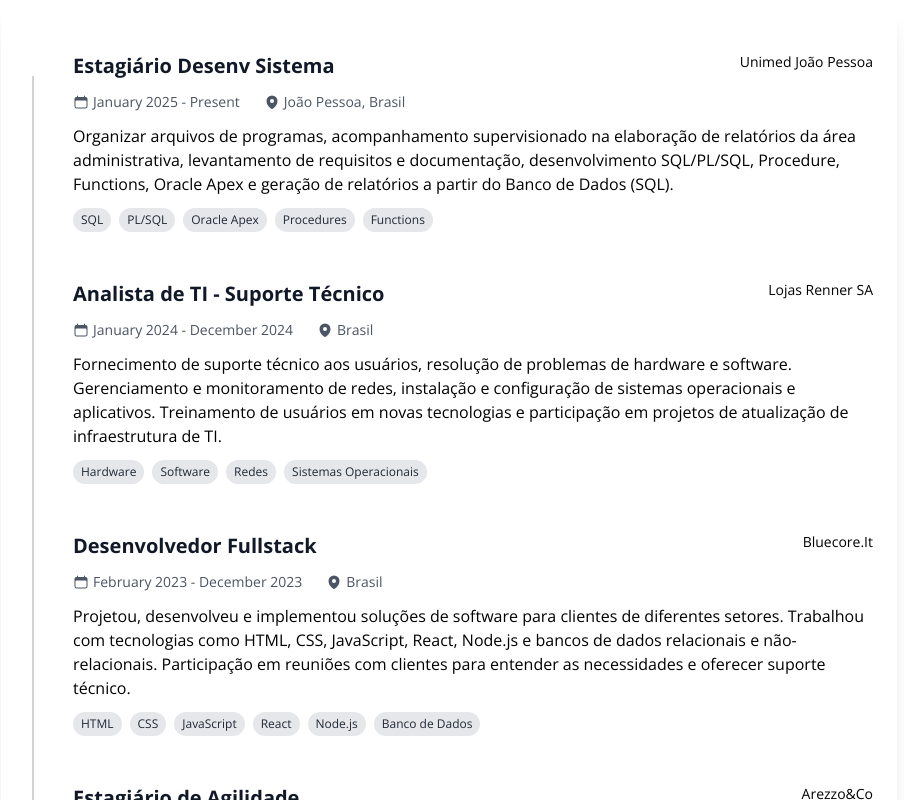
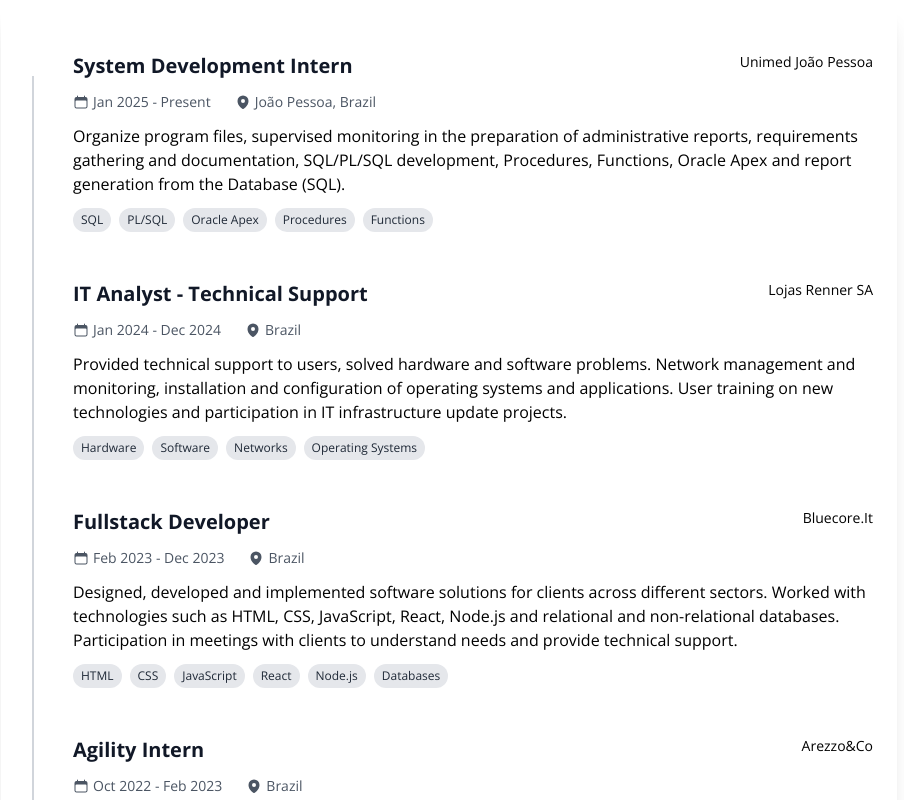
Before and after one commit to KennethDornelles/react-portfolio, a React (Vite) app: page / in a window 1280 px wide. Shown: the part 4660-5460 px from the top of the page, without its empty margins (191-1095 px from the left). Built offline with nearby package versions, Linux system fonts and the light colour scheme; no server answers.

Commit message:
fix: resume translation corrected

```diff
--- a/src/components/Hero.tsx
+++ b/src/components/Hero.tsx
@@ -39,7 +39,7 @@
               </a>
               <span className="italic text-gray-500">{t('hero.or')}</span>
               <a
-                href="https://drive.google.com/file/d/1p860Bp2bdLL2nA4wnR5o9SMsrpH8-w-o/view?usp=drive_link"
+                href="https://drive.google.com/file/d/1Bq6TSWhhbB3aHTy6Ps-fzFnK8zTJjCbK/view?usp=drive_link"
                 target="_blank"
                 rel="noopener noreferrer"
                 className="button flex items-center gap-2 bg-white px-4 py-2 rounded-lg text-gray-600 hover:text-gray-900 transition-colors"
--- a/src/components/Resume.tsx
+++ b/src/components/Resume.tsx
@@ -7,87 +7,114 @@
 import { HiAcademicCap, HiBriefcase, HiDocumentText } from 'react-icons/hi2';
 import { Education, Experience } from '../types/resume';
 
-// Import your actual resume PDF
-import resumePdf from '../assets/KENNETH_OLUSEGUN.pdf';
+// Import your actual resume PDF - Corrected filename
+import resumePdf from '../assets/KENNETH OLUSEGUN.pdf';
 
 const Resume: React.FC = () => {
   const { t } = useTranslation();
   const [activeTab, setActiveTab] = useState<'experience' | 'education'>('experience');
 
-  // Dados reais do currículo
+  // Dados do currículo usando sistema de tradução
   const experiences: Experience[] = [
     {
       id: 'exp1',
-      company: 'Unimed João Pessoa',
-      position: 'Estagiário Desenv Sistema',
-      startDate: 'January 2025',
+      company: t('resume.experience.company1'),
+      position: t('resume.experience.position1'),
+      startDate: t('resume.experience.startDate1'),
       endDate: null,
-      description: 'Organizar arquivos de programas, acompanhamento supervisionado na elaboração de relatórios da área administrativa, levantamento de requisitos e documentação, desenvolvimento SQL/PL/SQL, Procedure, Functions, Oracle Apex e geração de relatórios a partir do Banco de Dados (SQL).',
-      location: 'João Pessoa, Brasil',
-      technologies: ['SQL', 'PL/SQL', 'Oracle Apex', 'Procedures', 'Functions']
+      description: t('resume.experience.description1'),
+      location: t('resume.experience.location1'),
+      technologies: [
+        t('resume.experience.technology1.1'),
+        t('resume.experience.technology1.2'),
+        t('resume.experience.technology1.3'),
+        t('resume.experience.technology1.4'),
+        t('resume.experience.technology1.5')
+      ]
     },
     {
       id: 'exp2',
-      company: 'Lojas Renner SA',
-      position: 'Analista de TI - Suporte Técnico',
-      startDate: 'January 2024',
-      endDate: 'December 2024',
-      description: 'Fornecimento de suporte técnico aos usuários, resolução de problemas de hardware e software. Gerenciamento e monitoramento de redes, instalação e configuração de sistemas operacionais e aplicativos. Treinamento de usuários em novas tecnologias e participação em projetos de atualização de infraestrutura de TI.',
-      location: 'Brasil',
-      technologies: ['Hardware', 'Software', 'Redes', 'Sistemas Operacionais']
+      company: t('resume.experience.company2'),
+      position: t('resume.experience.position2'),
+      startDate: t('resume.experience.startDate2'),
+      endDate: t('resume.experience.endDate2'),
+      description: t('resume.experience.description2'),
+      location: t('resume.experience.location2'),
+      technologies: [
+        t('resume.experience.technology2.1'),
+        t('resume.experience.technology2.2'),
+        t('resume.experience.technology2.3'),
+        t('resume.experience.technology2.4')
+      ]
     },
     {
       id: 'exp3',
-      company: 'Bluecore.It',
-      position: 'Desenvolvedor Fullstack',
-      startDate: 'February 2023',
-      endDate: 'December 2023',
-      description: 'Projetou, desenvolveu e implementou soluções de software para clientes de diferentes setores. Trabalhou com tecnologias como HTML, CSS, JavaScript, React, Node.js e bancos de dados relacionais e não-relacionais. Participação em reuniões com clientes para entender as necessidades e oferecer suporte técnico.',
-      location: 'Brasil',
-      technologies: ['HTML', 'CSS', 'JavaScript', 'React', 'Node.js', 'Banco de Dados']
+      company: t('resume.experience.company3'),
+      position: t('resume.experience.position3'),
+      startDate: t('resume.experience.startDate3'),
+      endDate: t('resume.experience.endDate3'),
+      description: t('resume.experience.description3'),
+      location: t('resume.experience.location3'),
+      technologies: [
+        t('resume.experience.technology3.1'),
+        t('resume.experience.technology3.2'),
+        t('resume.experience.technology3.3'),
+        t('resume.experience.technology3.4'),
+        t('resume.experience.technology3.5'),
+        t('resume.experience.technology3.6')
+      ]
     },
     {
       id: 'exp4',
-      company: 'Arezzo&Co',
-      position: 'Estagiário de Agilidade',
-      startDate: 'October 2022',
-      endDate: 'February 2023',
-      description: 'Auxiliou na implementação de metodologias ágeis, participando de reuniões e treinamentos sobre Scrum e Kanban. Criação e manutenção de quadros Kanban, suporte à equipe na resolução de impedimentos e trabalho sob prazos apertados.',
-      location: 'Brasil',
-      technologies: ['Scrum', 'Kanban', 'Metodologias Ágeis']
+      company: t('resume.experience.company4'),
+      position: t('resume.experience.position4'),
+      startDate: t('resume.experience.startDate4'),
+      endDate: t('resume.experience.endDate4'),
+      description: t('resume.experience.description4'),
+      location: t('resume.experience.location4'),
+      technologies: [
+        t('resume.experience.technology4.1'),
+        t('resume.experience.technology4.2'),
+        t('resume.experience.technology4.3')
+      ]
     },
     {
       id: 'exp5',
-      company: 'PurpleCats',
-      position: 'Desenvolvedor Backend',
-      startDate: 'March 2022',
-      endDate: 'December 2023',
-      description: 'Projetou e implementou soluções de software escaláveis e de alta qualidade. Desenvolveu e manteve sistemas de gerenciamento de conteúdo, APIs e aplicativos web. Participação em testes e depuração de código para garantir a qualidade final.',
-      location: 'Brasil',
-      technologies: ['Backend', 'APIs', 'Desenvolvimento Web', 'Testes']
+      company: t('resume.experience.company5'),
+      position: t('resume.experience.position5'),
+      startDate: t('resume.experience.startDate5'),
+      endDate: t('resume.experience.endDate5'),
+      description: t('resume.experience.description5'),
+      location: t('resume.experience.location5'),
+      technologies: [
+        t('resume.experience.technology5.1'),
+        t('resume.experience.technology5.2'),
+        t('resume.experience.technology5.3'),
+        t('resume.experience.technology5.4')
+      ]
     }
   ];
 
   const educations: Education[] = [
     {
       id: 'edu1',
-      institution: 'Unicesumar',
-      degree: 'Bacharel',
-      field: 'Engenharia de Software',
-      startDate: 'January 2024',
+      institution: t('resume.education.institution1'),
+      degree: t('resume.education.degree1'),
+      field: t('resume.education.field1'),
+      startDate: t('resume.education.startDate1'),
       endDate: null,
-      description: 'Cursando Engenharia de Software.',
-      location: 'Brasil'
+      description: t('resume.education.description1'),
+      location: t('resume.education.location1')
     },
     {
       id: 'edu2',
-      institution: 'Multivix',
-      degree: 'Tecnólogo',
-      field: 'Análise e Desenvolvimento de Sistemas',
-      startDate: 'January 2024',
+      institution: t('resume.education.institution2'),
+      degree: t('resume.education.degree2'),
+      field: t('resume.education.field2'),
+      startDate: t('resume.education.startDate2'),
       endDate: null,
-      description: 'Cursando Análise e Desenvolvimento de Sistemas.',
-      location: 'Brasil'
+      description: t('resume.education.description2'),
+      location: t('resume.education.location2')
     }
   ];
 
@@ -174,8 +201,8 @@
               type="button"
               onClick={() => setActiveTab('experience')}
               className={`inline-flex items-center gap-2 px-4 py-3 rounded-l-lg ${activeTab === 'experience'
-                  ? 'bg-primary-600 text-white'
-                  : 'bg-gray-100 dark:bg-gray-800 text-gray-700 dark:text-gray-300 hover:bg-gray-200 dark:hover:bg-gray-700'
+                ? 'bg-primary-600 text-white'
+                : 'bg-gray-100 dark:bg-gray-800 text-gray-700 dark:text-gray-300 hover:bg-gray-200 dark:hover:bg-gray-700'
                 }`}
             >
               <HiBriefcase className="h-5 w-5" />
@@ -185,8 +212,8 @@
               type="button"
               onClick={() => setActiveTab('education')}
               className={`inline-flex items-center gap-2 px-4 py-3 rounded-r-lg ${activeTab === 'education'
-                  ? 'bg-primary-600 text-white'
-                  : 'bg-gray-100 dark:bg-gray-800 text-gray-700 dark:text-gray-300 hover:bg-gray-200 dark:hover:bg-gray-700'
+                ? 'bg-primary-600 text-white'
+                : 'bg-gray-100 dark:bg-gray-800 text-gray-700 dark:text-gray-300 hover:bg-gray-200 dark:hover:bg-gray-700'
                 }`}
             >
               <HiAcademicCap className="h-5 w-5" />
@@ -240,7 +267,7 @@
               </p>
               <a
                 href={resumePdf}
-                download="Kenneth_Olusegun_Resume.pdf"
+                download="KENNETH_OLUSEGUN.pdf"
                 className="inline-flex items-center px-4 py-2 bg-primary-600 hover:bg-primary-700 text-white rounded-md transition-colors"
               >
                 {t('resume.downloadButton')}
--- a/src/i18n/locales/en-US.ts
+++ b/src/i18n/locales/en-US.ts
@@ -94,18 +94,52 @@
     "resume.experience.endDate1": "Present",
     "resume.experience.description1": "Organize program files, supervised monitoring in the preparation of administrative reports, requirements gathering and documentation, SQL/PL/SQL development, Procedures, Functions, Oracle Apex and report generation from the Database (SQL).",
     "resume.experience.location1": "João Pessoa, Brazil",
+    "resume.experience.technology1.1": "SQL",
+    "resume.experience.technology1.2": "PL/SQL",
+    "resume.experience.technology1.3": "Oracle Apex",
+    "resume.experience.technology1.4": "Procedures",
+    "resume.experience.technology1.5": "Functions",
     "resume.experience.company2": "Lojas Renner SA",
     "resume.experience.position2": "IT Analyst - Technical Support",
     "resume.experience.startDate2": "Jan 2024",
     "resume.experience.endDate2": "Dec 2024",
     "resume.experience.description2": "Provided technical support to users, solved hardware and software problems. Network management and monitoring, installation and configuration of operating systems and applications. User training on new technologies and participation in IT infrastructure update projects.",
     "resume.experience.location2": "Brazil",
+    "resume.experience.technology2.1": "Hardware",
+    "resume.experience.technology2.2": "Software",
+    "resume.experience.technology2.3": "Networks",
+    "resume.experience.technology2.4": "Operating Systems",
     "resume.experience.company3": "Bluecore.It",
     "resume.experience.position3": "Fullstack Developer",
     "resume.experience.startDate3": "Feb 2023",
     "resume.experience.endDate3": "Dec 2023",
     "resume.experience.description3": "Designed, developed and implemented software solutions for clients across different sectors. Worked with technologies such as HTML, CSS, JavaScript, React, Node.js and relational and non-relational databases. Participation in meetings with clients to understand needs and provide technical support.",
     "resume.experience.location3": "Brazil",
+    "resume.experience.technology3.1": "HTML",
+    "resume.experience.technology3.2": "CSS",
+    "resume.experience.technology3.3": "JavaScript",
+    "resume.experience.technology3.4": "React",
+    "resume.experience.technology3.5": "Node.js",
+    "resume.experience.technology3.6": "Databases",
+    "resume.experience.company4": "Arezzo&Co",
+    "resume.experience.position4": "Agility Intern",
+    "resume.experience.startDate4": "Oct 2022",
+    "resume.experience.endDate4": "Feb 2023",
+    "resume.experience.description4": "Assisted in the implementation of agile methodologies, participating in meetings and training on Scrum and Kanban. Creation and maintenance of Kanban boards, team support in resolving impediments and working under tight deadlines.",
+    "resume.experience.location4": "Brazil",
+    "resume.experience.technology4.1": "Scrum",
+    "resume.experience.technology4.2": "Kanban",
+    "resume.experience.technology4.3": "Agile Methodologies",
+    "resume.experience.company5": "PurpleCats",
+    "resume.experience.position5": "Backend Developer",
+    "resume.experience.startDate5": "Mar 2022",
+    "resume.experience.endDate5": "Dec 2023",
+    "resume.experience.description5": "Designed and implemented scalable, high-quality software solutions. Developed and maintained content management systems, APIs, and web applications. Participated in code testing and debugging to ensure final quality.",
+    "resume.experience.location5": "Brazil",
+    "resume.experience.technology5.1": "Backend",
+    "resume.experience.technology5.2": "APIs",
+    "resume.experience.technology5.3": "Web Development",
+    "resume.experience.technology5.4": "Testing",
     "resume.education.institution1": "Unicesumar",
     "resume.education.degree1": "Bachelor's Degree",
     "resume.education.field1": "Software Engineering",
--- a/src/i18n/locales/pt-BR.ts
+++ b/src/i18n/locales/pt-BR.ts
@@ -94,32 +94,52 @@
     "resume.experience.endDate1": "Atual",
     "resume.experience.description1": "Organizar arquivos de programas, acompanhamento supervisionado na elaboração de relatórios da área administrativa, levantamento de requisitos e documentação, desenvolvimento SQL/PL/SQL, Procedure, Functions, Oracle Apex e geração de relatórios a partir do Banco de Dados (SQL).",
     "resume.experience.location1": "João Pessoa, Brasil",
+    "resume.experience.technology1.1": "SQL",
+    "resume.experience.technology1.2": "PL/SQL",
+    "resume.experience.technology1.3": "Oracle Apex",
+    "resume.experience.technology1.4": "Procedures",
+    "resume.experience.technology1.5": "Functions",
     "resume.experience.company2": "Lojas Renner SA",
     "resume.experience.position2": "Analista de TI - Suporte Técnico",
     "resume.experience.startDate2": "Jan 2024",
     "resume.experience.endDate2": "Dez 2024",
     "resume.experience.description2": "Fornecimento de suporte técnico aos usuários, resolução de problemas de hardware e software. Gerenciamento e monitoramento de redes, instalação e configuração de sistemas operacionais e aplicativos. Treinamento de usuários em novas tecnologias e participação em projetos de atualização de infraestrutura de TI.",
     "resume.experience.location2": "Brasil",
+    "resume.experience.technology2.1": "Hardware",
+    "resume.experience.technology2.2": "Software",
+    "resume.experience.technology2.3": "Redes",
+    "resume.experience.technology2.4": "Sistemas Operacionais",
     "resume.experience.company3": "Bluecore.It",
     "resume.experience.position3": "Desenvolvedor Fullstack",
     "resume.experience.startDate3": "Fev 2023",
     "resume.experience.endDate3": "Dez 2023",
     "resume.experience.description3": "Projetou, desenvolveu e implementou soluções de software para clientes de diferentes setores. Trabalhou com tecnologias como HTML, CSS, JavaScript, React, Node.js e bancos de dados relacionais e não-relacionais. Participação em reuniões com clientes para entender as necessidades e oferecer suporte técnico.",
     "resume.experience.location3": "Brasil",
-    "resume.education.institution1": "Unicesumar",
-    "resume.education.degree1": "Bacharel",
-    "resume.education.field1": "Engenharia de Software",
-    "resume.education.startDate1": "Jan 2024",
-    "resume.education.endDate1": "Atual",
-    "resume.education.description1": "Cursando Engenharia de Software.",
-    "resume.education.location1": "Brasil",
-    "resume.education.institution2": "Multivix",
-    "resume.education.degree2": "Tecnólogo",
-    "resume.education.field2": "Análise e Desenvolvimento de Sistemas",
-    "resume.education.startDate2": "Jan 2024",
-    "resume.education.endDate2": "Atual",
-    "resume.education.description2": "Cursando Análise e Desenvolvimento de Sistemas.",
-    "resume.education.location2": "Brasil",
+    "resume.experience.technology3.1": "HTML",
+    "resume.experience.technology3.2": "CSS",
+    "resume.experience.technology3.3": "JavaScript",
+    "resume.experience.technology3.4": "React",
+    "resume.experience.technology3.5": "Node.js",
+    "resume.experience.technology3.6": "Banco de Dados",
+    "resume.experience.company4": "Arezzo&Co",
+    "resume.experience.position4": "Estagiário de Agilidade",
+    "resume.experience.startDate4": "Out 2022",
+    "resume.experience.endDate4": "Fev 2023",
+    "resume.experience.description4": "Auxiliou na implementação de metodologias ágeis, participando de reuniões e treinamentos sobre Scrum e Kanban. Criação e manutenção de quadros Kanban, suporte à equipe na resolução de impedimentos e trabalho sob prazos apertados.",
+    "resume.experience.location4": "Brasil",
+    "resume.experience.technology4.1": "Scrum",
+    "resume.experience.technology4.2": "Kanban",
+    "resume.experience.technology4.3": "Metodologias Ágeis",
+    "resume.experience.company5": "PurpleCats",
+    "resume.experience.position5": "Desenvolvedor Backend",
+    "resume.experience.startDate5": "Mar 2022",
+    "resume.experience.endDate5": "Dez 2023",
+    "resume.experience.description5": "Projetou e implementou soluções de software escaláveis e de alta qualidade. Desenvolveu e manteve sistemas de gerenciamento de conteúdo, APIs e aplicativos web. Participação em testes e depuração de código para garantir a qualidade final.",
+    "resume.experience.location5": "Brasil",
+    "resume.experience.technology5.1": "Backend",
+    "resume.experience.technology5.2": "APIs",
+    "resume.experience.technology5.3": "Desenvolvimento Web",
+    "resume.experience.technology5.4": "Testes",
 
     // Testimonials section
     "testimonials.title": "Depoimentos",
```
Also changed, not shown: 2 other files (tests, documents, lock files or other folders).
